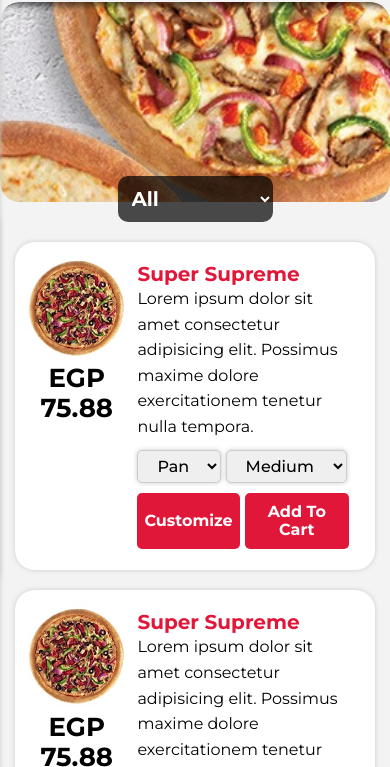
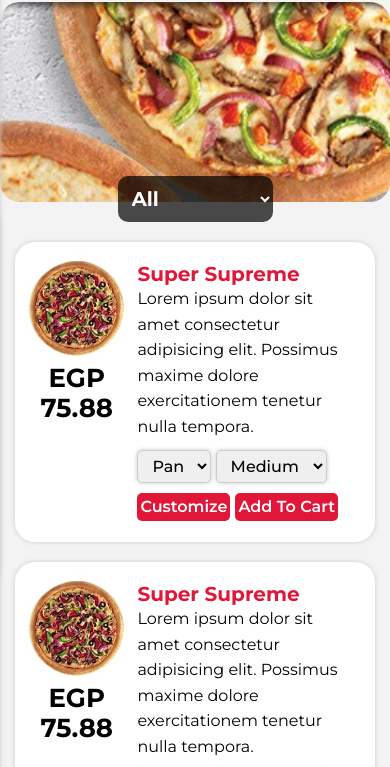
Before and after one commit to abdelrhman1812/pizzaHut, a plain HTML site: page index.html in a window 390 px wide. Shown: the part 75-842 px from the top of the page. Drawn offline with Linux system fonts and the light colour scheme.

Commit message:
first commit

```diff
--- a/css/main.css
+++ b/css/main.css
@@ -560,6 +560,11 @@ main {
                 border-radius: 5px;
                 border-color: #ccc;
                 box-shadow: 0 0 5px #ccc;
+
+                @media (max-width:551px) {
+                    padding: 5px 10px;
+
+                }
             }
 
             /* Btn IN section */
@@ -579,6 +584,12 @@ main {
                     font-weight: bold;
                     border-radius: 5px;
                     background-color: var(--mainColor);
+
+                    @media (max-width:551px) {
+                        padding: 5px 3px;
+                        font-weight: 600;
+
+                    }
                 }
             }
 
```
